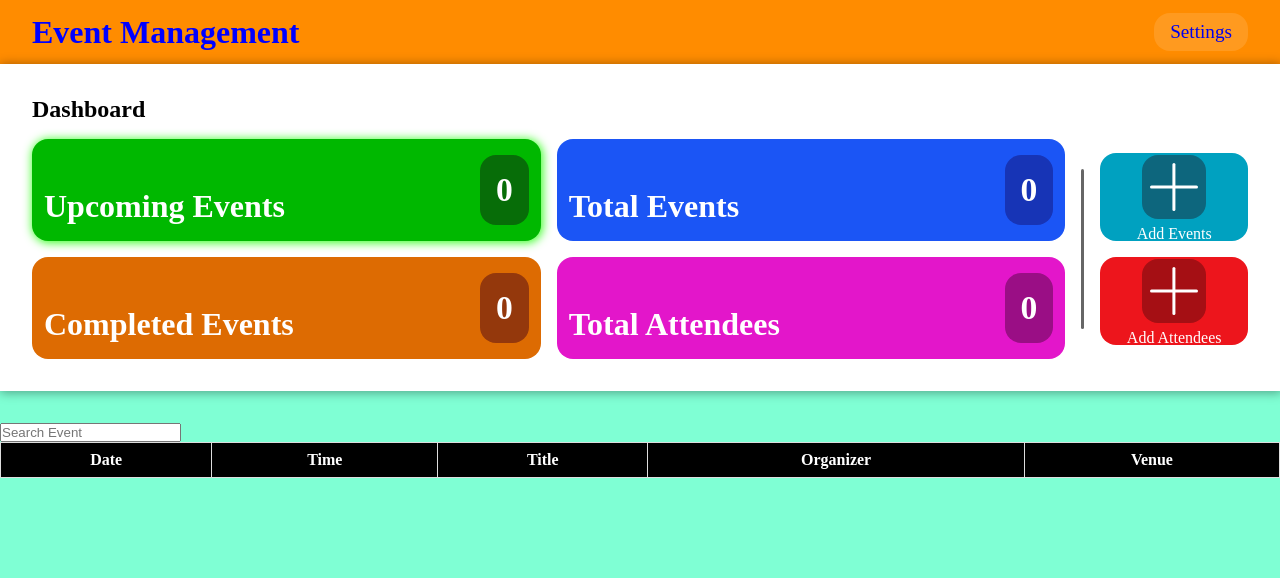
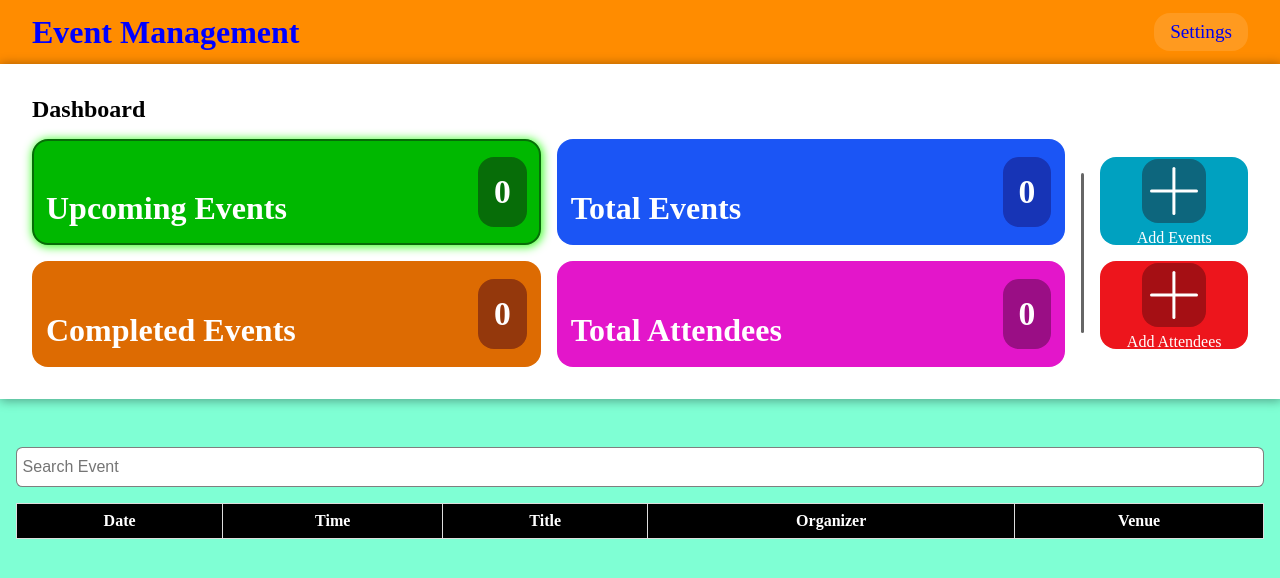
Before and after one commit to AkshatGKMit/Event-Management, a React (Create React App) app: page / in a window 1280 px wide. Shown: the top 578 px of the page. Built offline with nearby package versions, Linux system fonts and the light colour scheme.

Commit message:
feat: Add todo

```diff
--- a/src/components/AttendeeModal/AttendeeModal.tsx
+++ b/src/components/AttendeeModal/AttendeeModal.tsx
@@ -108,6 +108,7 @@ const AttendeeModal = ({ setShowAttendeeModal, setFormFields, attendees, isAddin
                     </ul>
                 </div>
 
+                {/* //! - Issue */}
                 {!isAddingFromMain && !isUpdating && attendees.length !== 0 && (
                     <>
                         <div className="separator">
--- a/src/components/EventAttendeeSection/EventAttendeeSection.scss
+++ b/src/components/EventAttendeeSection/EventAttendeeSection.scss
@@ -1,4 +1,9 @@
 .display-section {
+    padding: 1rem;
+
+    input {
+        margin-bottom: 1rem;
+    }
 
     .mapping-items {
         width: 100%;
--- a/src/components/EventAttendeeSection/EventAttendeeSection.tsx
+++ b/src/components/EventAttendeeSection/EventAttendeeSection.tsx
@@ -27,6 +27,7 @@ const EventAttendeeSection = () => {
             <div className="head-wrapper">
                 <div className="heading"></div>
                 <div className="addon-buttons">
+                    <div className="input-wrapper">
                         <input
                             type="text"
                             name=""
@@ -34,6 +35,7 @@ const EventAttendeeSection = () => {
                             onChange={searchFilter}
                             placeholder={`Search ${isEventActive ? "Event" : "Attendee"}`}
                         />
+                    </div>
                     {/* //TODO: Custom select box for sorting */}
                 </div>
 
@@ -46,6 +48,8 @@ const EventAttendeeSection = () => {
                         </tr>
                     </thead>
                     <tbody>
+                        {/* //TODO: Condition for empty data */}
+                        {/* //! - Issue - No conditions */}
                         {(isEventActive ? currentEvents : currentAttendees).map((item: MainEvent | Attendee, idx: number) => {
                             if (isEventActive && "dateTime" in item) {
                                 const { dateTime, title, organizer, venue, id } = item;
@@ -92,6 +96,8 @@ const EventAttendeeSection = () => {
                     </tbody>
                 </table>
             </div>
+
+            {/* //! - Issue */}
             {showAttendeeModal && (
                 <AttendeeModal
                     attendees={allAttendees}
--- a/src/components/SummaryCard/SummaryCard.scss
+++ b/src/components/SummaryCard/SummaryCard.scss
@@ -6,6 +6,7 @@
     color: white;
     border-radius: 1rem;
     cursor: pointer;
+    border: 2px solid transparent;
 
     .heading {
         font-weight: 900;
@@ -26,6 +27,7 @@
 
         &.active {
             box-shadow: 1px 1px 10px 1px #3eff29;
+            border: 2px solid #076d08;
         }
 
         .value {
@@ -38,6 +40,7 @@
 
         &.active {
             box-shadow: 1px 1px 10px 1px #29d8ff;
+            border: 2px solid #1734b6;
         }
 
         .value {
@@ -50,6 +53,7 @@
 
         &.active {
             box-shadow: 1px 1px 10px 1px #ff9029;
+            border: 2px solid #94380c;
         }
 
         .value {
@@ -62,6 +66,7 @@
 
         &.active {
             box-shadow: 1px 1px 10px 1px #ff6dec;
+            border: 2px solid #9a0e85;
         }
 
         .value {
--- a/src/contexts/DashboardContext.tsx
+++ b/src/contexts/DashboardContext.tsx
@@ -35,7 +35,7 @@ export const DashboardContextProvider = ({ children }: ProviderProps) => {
         return new Promise((resolve) => {
             setTimeout(() => {
                 loadActiveCardData(0);
-            }, 0);
+            }, 1000);
         });
     }
 
@@ -88,6 +88,8 @@ export const DashboardContextProvider = ({ children }: ProviderProps) => {
     };
 
     const searchFilter = (ev: ChangeEvent<HTMLInputElement>) => {
+
+        //TODO: Debouncing
         const { value } = ev.target;
 
         if (value)
--- a/src/pages/AddEditEvent/AddEditEvent.tsx
+++ b/src/pages/AddEditEvent/AddEditEvent.tsx
@@ -6,6 +6,10 @@ import AttendeeModal from "../../components/AttendeeModal/AttendeeModal";
 import useLocalStorage from "../../hooks/useLocalStorage";
 import { eventValidation, formattedDateForInput, generateId } from "../../helpers";
 import Loader from "../../components/Loader/Loader";
+
+//TODO: Venue should not clash according to event time
+//TODO: Attendee should not clash according to events
+
 
 type ParamsType = { eventId: string };
 
@@ -40,8 +44,14 @@ const AddEditEvent = () => {
             setEventId(eventId);
 
             const updatingEvent = events.find(({ id }: MainEvent) => eventId === id)!;
-            const { dateTime } = updatingEvent;
-            setFormFields({ ...updatingEvent, dateTime: new Date(dateTime) });
+            console.log(updatingEvent.dateTime);
+
+            if (updatingEvent) {
+                console.log(updatingEvent.dateTime);
+
+                const { dateTime } = updatingEvent;
+                setFormFields({ ...updatingEvent, dateTime: new Date(dateTime) });
+            }
         } else {
             setFormFields(defaultFormValues);
         }
@@ -53,7 +63,7 @@ const AddEditEvent = () => {
                 getEventId();
                 setAttendeesList(attendees);
                 setIsLoading(false);
-            }, 0);
+            }, 1000);
         });
     }
 
--- a/src/pages/App/App.scss
+++ b/src/pages/App/App.scss
@@ -34,6 +34,7 @@ button {
         border: 1px solid rgba($color: #000000, $alpha: 0.5);
         border-radius: 0.4rem;
         font-size: 1rem;
+        height: 2.5rem;
     }
 }
 
--- a/src/pages/App/App.tsx
+++ b/src/pages/App/App.tsx
@@ -9,6 +9,7 @@ import AddEditEvent from "../AddEditEvent/AddEditEvent";
 function App() {
     return (
         <div className="App">
+            {/* //TODO: Routes in separate file */}
             <BrowserRouter>
                 <Navbar />
                 <Routes>
```
Lines whose indentation alone changed are shown as unchanged.
